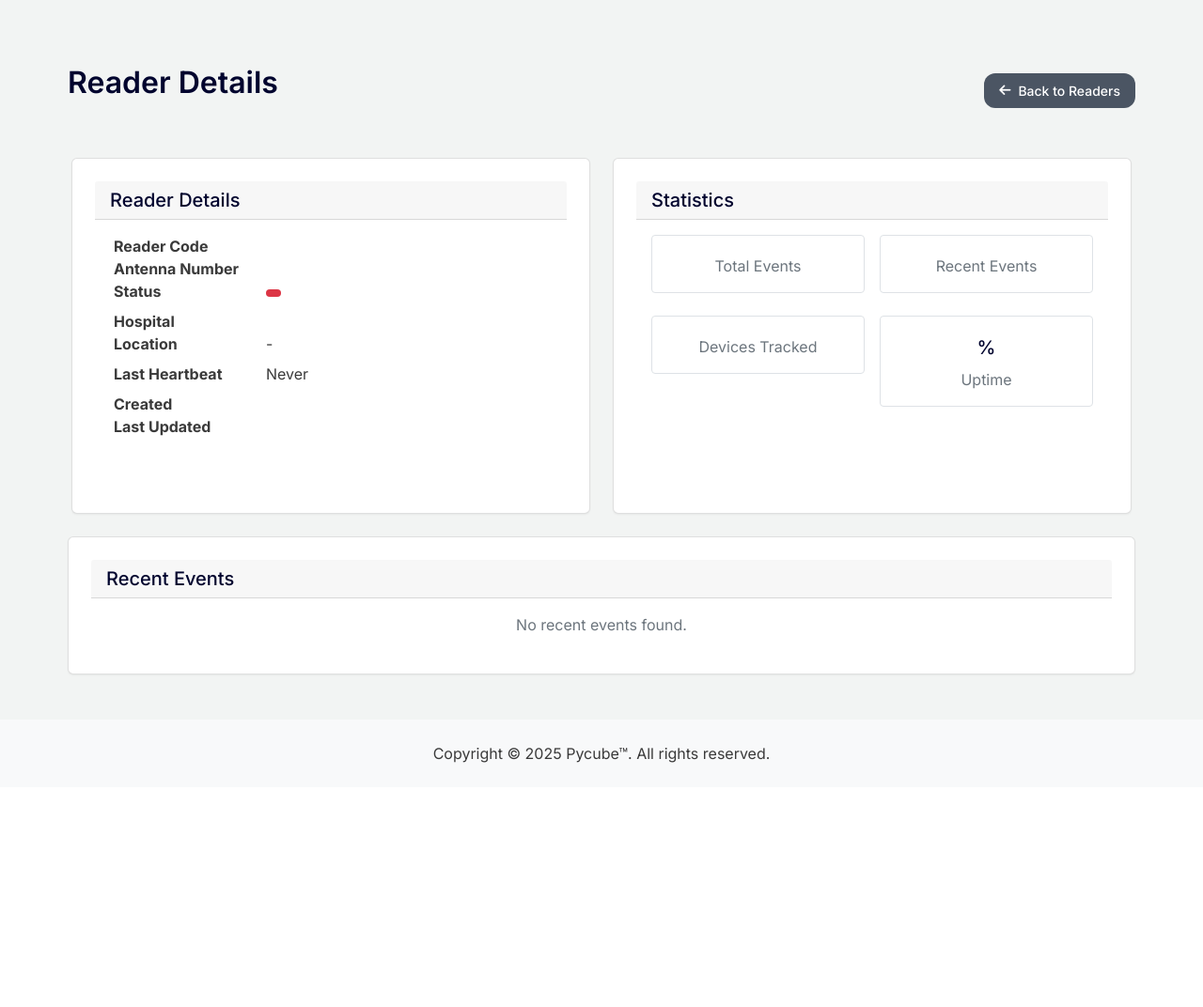
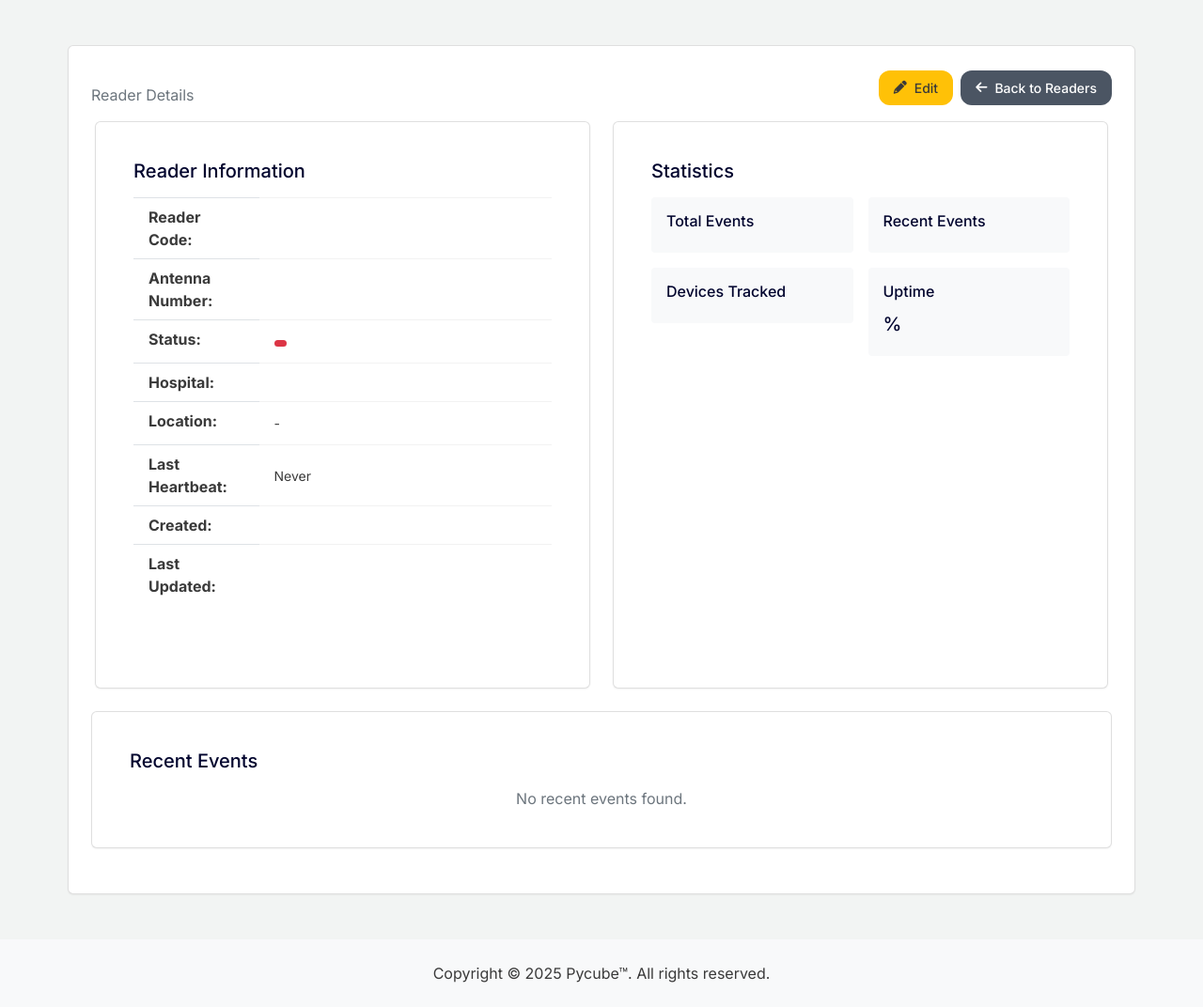
Before and after one commit to Pycube-FP/Pycube-MDM, a Python web app: template templates/readers/show.html in a window 1280 px wide. Shown: the part 56-1128 px from the top of the page at 94% size. Before the commit the page ends 868 px from the top, so only its background shows below. Run offline with Jinja, Linux system fonts and the light colour scheme; the template is opened without the code that fills it, so the values that code supplies are empty.

Commit message:
updated details page and buttons

```diff
--- a/templates/readers/show.html
+++ b/templates/readers/show.html
@@ -15,100 +15,108 @@
         {% endif %}
     {% endwith %}
 
-    <div class="d-flex justify-content-between align-items-center mb-4">
-        <h1>Reader Details</h1>
+    <div class="card">
+        <div style="display: flex; justify-content: space-between; align-items: center; margin-bottom: var(--spacing-md);">
+            <div>
+                <h1>{{ reader.name }}</h1>
+                <p class="text-muted mb-0">Reader Details</p>
+            </div>
+            <div style="display: flex; gap: var(--spacing-sm);">
+                <a href="{{ url_for('readers.edit', reader_id=reader.id) }}" class="btn btn-warning">
+                    <i class="fas fa-pencil"></i> Edit
+                </a>
                 <a href="{{ url_for('readers.index') }}" class="btn btn-secondary">
                     <i class="fas fa-arrow-left"></i> Back to Readers
                 </a>
             </div>
+        </div>
 
-    <div class="row">
-        <!-- Reader Details -->
-        <div class="col-md-6 mb-4">
+        <div class="row g-4">
+            <!-- Reader Information -->
+            <div class="col-md-6">
                 <div class="card h-100">
-                <div class="card-header">
-                    <h5 class="card-title mb-0">Reader Details</h5>
-                </div>
                     <div class="card-body">
-                    <dl class="row">
-                        <dt class="col-sm-4">Reader Code</dt>
-                        <dd class="col-sm-8">{{ reader.reader_code }}</dd>
-
-                        <dt class="col-sm-4">Antenna Number</dt>
-                        <dd class="col-sm-8">{{ reader.antenna_number }}</dd>
-
-                        <dt class="col-sm-4">Status</dt>
-                        <dd class="col-sm-8">
+                        <h5 class="card-title">Reader Information</h5>
+                        <table class="table table-borderless">
+                            <tr>
+                                <th width="30%">Reader Code:</th>
+                                <td>{{ reader.reader_code }}</td>
+                            </tr>
+                            <tr>
+                                <th>Antenna Number:</th>
+                                <td>{{ reader.antenna_number }}</td>
+                            </tr>
+                            <tr>
+                                <th>Status:</th>
+                                <td>
                                     <span class="badge {% if reader.status == 'Active' %}bg-success{% else %}bg-danger{% endif %}">
                                         {{ reader.status }}
                                     </span>
-                        </dd>
-
-                        <dt class="col-sm-4">Hospital</dt>
-                        <dd class="col-sm-8">
+                                </td>
+                            </tr>
+                            <tr>
+                                <th>Hospital:</th>
+                                <td>
                                     <a href="{{ url_for('hospitals.show', hospital_id=reader.hospital_id) }}">
                                         {{ reader.hospital_name }}
                                     </a>
-                        </dd>
-
-                        <dt class="col-sm-4">Location</dt>
-                        <dd class="col-sm-8">
-                            {% if reader.location_name %}
-                                {{ reader.location_name }}
-                            {% else %}
-                                -
-                            {% endif %}
-                        </dd>
-
-                        <dt class="col-sm-4">Last Heartbeat</dt>
-                        <dd class="col-sm-8">
+                                </td>
+                            </tr>
+                            <tr>
+                                <th>Location:</th>
+                                <td>{{ reader.location_name if reader.location_name else '-' }}</td>
+                            </tr>
+                            <tr>
+                                <th>Last Heartbeat:</th>
+                                <td>
                                     {% if reader.last_heartbeat %}
                                         {{ reader.last_heartbeat.strftime('%Y-%m-%d %H:%M:%S') }}
                                     {% else %}
                                         Never
                                     {% endif %}
-                        </dd>
-
-                        <dt class="col-sm-4">Created</dt>
-                        <dd class="col-sm-8">{{ reader.created_at.strftime('%Y-%m-%d %H:%M:%S') }}</dd>
-
-                        <dt class="col-sm-4">Last Updated</dt>
-                        <dd class="col-sm-8">{{ reader.updated_at.strftime('%Y-%m-%d %H:%M:%S') }}</dd>
-                    </dl>
+                                </td>
+                            </tr>
+                            <tr>
+                                <th>Created:</th>
+                                <td>{{ reader.created_at.strftime('%Y-%m-%d %H:%M:%S') }}</td>
+                            </tr>
+                            <tr>
+                                <th>Last Updated:</th>
+                                <td>{{ reader.updated_at.strftime('%Y-%m-%d %H:%M:%S') }}</td>
+                            </tr>
+                        </table>
                     </div>
                 </div>
             </div>
 
             <!-- Statistics -->
-        <div class="col-md-6 mb-4">
+            <div class="col-md-6">
                 <div class="card h-100">
-                <div class="card-header">
-                    <h5 class="card-title mb-0">Statistics</h5>
-                </div>
                     <div class="card-body">
-                    <div class="row g-4">
+                        <h5 class="card-title">Statistics</h5>
+                        <div class="row g-3">
                             <div class="col-6">
-                            <div class="border rounded p-3 text-center">
-                                <h3 class="mb-1">{{ stats.total_events }}</h3>
-                                <p class="text-muted mb-0">Total Events</p>
+                                <div class="p-3 bg-light rounded">
+                                    <h6 class="mb-2">Total Events</h6>
+                                    <h3 class="mb-0">{{ stats.total_events }}</h3>
                                 </div>
                             </div>
                             <div class="col-6">
-                            <div class="border rounded p-3 text-center">
-                                <h3 class="mb-1">{{ stats.recent_events }}</h3>
-                                <p class="text-muted mb-0">Recent Events</p>
+                                <div class="p-3 bg-light rounded">
+                                    <h6 class="mb-2">Recent Events</h6>
+                                    <h3 class="mb-0">{{ stats.recent_events }}</h3>
                                 </div>
                             </div>
                             <div class="col-6">
-                            <div class="border rounded p-3 text-center">
-                                <h3 class="mb-1">{{ stats.devices_tracked }}</h3>
-                                <p class="text-muted mb-0">Devices Tracked</p>
+                                <div class="p-3 bg-light rounded">
+                                    <h6 class="mb-2">Devices Tracked</h6>
+                                    <h3 class="mb-0">{{ stats.devices_tracked }}</h3>
                                 </div>
                             </div>
                             <div class="col-6">
-                            <div class="border rounded p-3 text-center">
-                                <h3 class="mb-1">{{ stats.uptime_percentage }}%</h3>
-                                <p class="text-muted mb-0">Uptime</p>
+                                <div class="p-3 bg-light rounded">
+                                    <h6 class="mb-2">Uptime</h6>
+                                    <h3 class="mb-0">{{ stats.uptime_percentage }}%</h3>
                                 </div>
                             </div>
                         </div>
@@ -119,10 +127,8 @@
             <!-- Recent Events -->
             <div class="col-12">
                 <div class="card">
-                <div class="card-header">
-                    <h5 class="card-title mb-0">Recent Events</h5>
-                </div>
                     <div class="card-body">
+                        <h5 class="card-title">Recent Events</h5>
                         {% if events %}
                         <div class="table-responsive">
                             <table class="table table-hover">
@@ -158,4 +164,5 @@
             </div>
         </div>
     </div>
+</div>
 {% endblock %}
```
Also changed, not shown: scripts/create_test_data.py (+124 -23 lines), templates/devices/show.html (+7 -8 lines), templates/hospitals/show.html (+4 -8 lines). Lines whose indentation alone changed are shown as unchanged.
